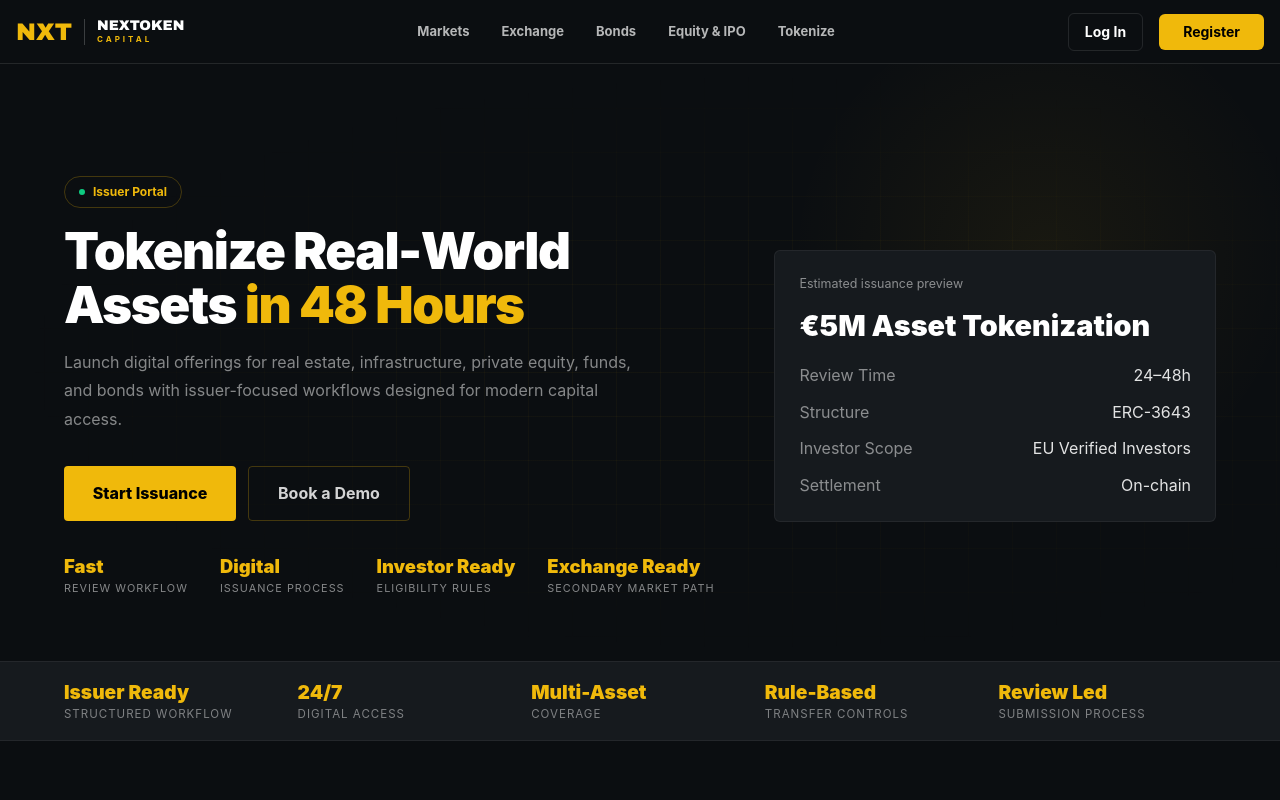
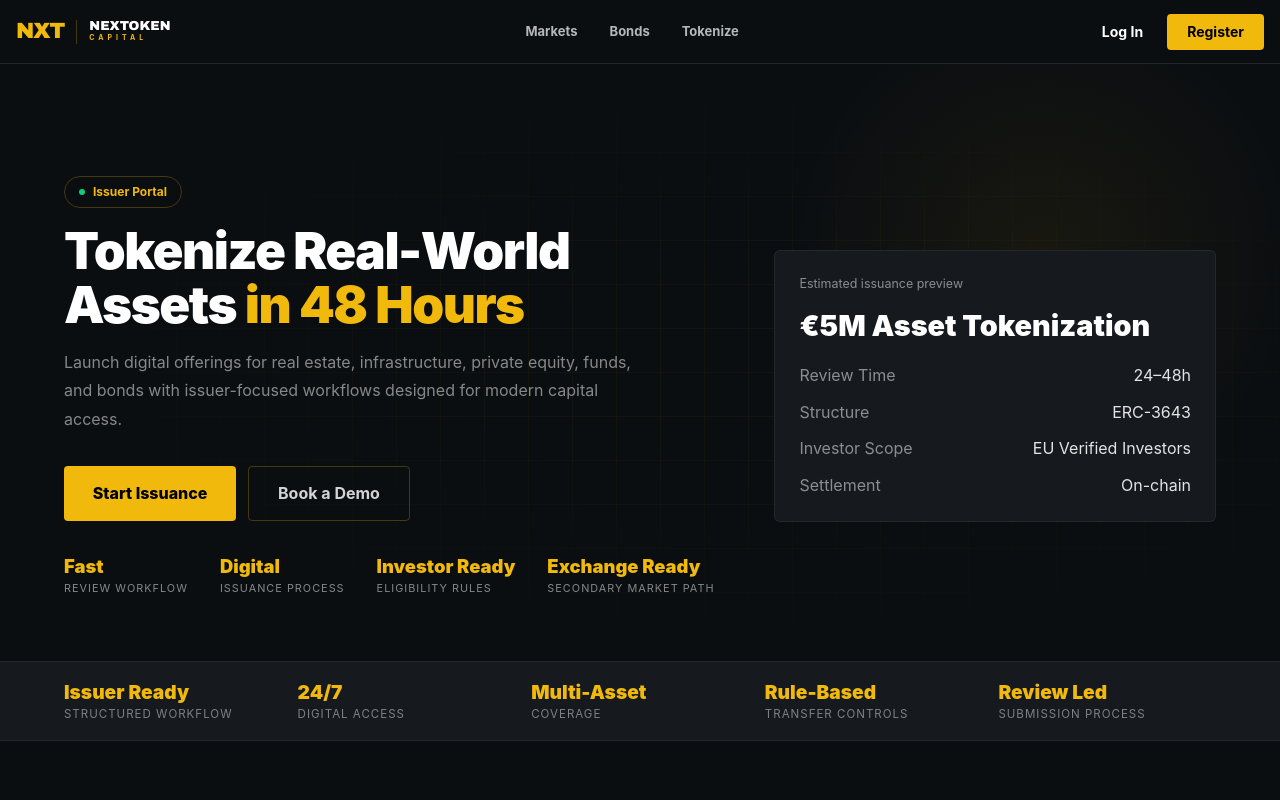
Before and after one commit to BIKASH907/nextoken-capital, a Next.js app: page /tokenize in a window 1280 px wide. Shown: the top 800 px of the page. Built offline with nearby package versions, Linux system fonts and the light colour scheme.

Commit message:
fix: total gap elimination via margin reset and layout padding

```diff
--- a/components/Header.tsx
+++ b/components/Header.tsx
@@ -1,25 +1,12 @@
 "use client";
-
 import React from 'react';
 import Link from 'next/link';
 
 const Header = () => {
   return (
-    <header style={{
-      position: 'fixed',
-      top: 0,
-      left: 0,
-      width: '100%',
-      height: '64px',
-      backgroundColor: '#0b0e11',
-      borderBottom: '1px solid rgba(255,255,255,0.1)',
-      zIndex: 1000,
-      display: 'flex',
-      alignItems: 'center'
-    }}>
+    <header className="fixed top-0 left-0 w-full h-16 z-[100] bg-[#0b0e11] border-b border-white/10 flex items-center">
       <div className="max-w-[1440px] mx-auto px-4 w-full flex items-center justify-between">
 
-        {/* LOGO AREA */}
         <Link href="/" className="flex items-center no-underline">
           <div className="logo-nxt">NXT</div>
           <div className="logo-sep"></div>
@@ -29,23 +16,15 @@ const Header = () => {
           </div>
         </Link>
 
-        {/* NAVIGATION */}
         <nav className="hidden lg:flex items-center gap-8">
-          {['Markets', 'Exchange', 'Bonds', 'Equity & IPO', 'Tokenize'].map((item) => (
-            <Link key={item} href={`/${item.toLowerCase()}`} className="text-white/70 hover:text-white text-[13px] font-bold no-underline transition-colors">
-              {item}
-            </Link>
-          ))}
+          <Link href="/markets" className="text-white/70 hover:text-white text-[13px] font-bold no-underline">Markets</Link>
+          <Link href="/bonds" className="text-white/70 hover:text-white text-[13px] font-bold no-underline">Bonds</Link>
+          <Link href="/tokenize" className="text-white/70 hover:text-white text-[13px] font-bold no-underline">Tokenize</Link>
         </nav>
 
-        {/* BUTTONS */}
         <div className="flex items-center gap-4">
-          <button className="text-white font-bold text-sm hover:text-[#F0B90B] transition-colors px-4 py-2 border border-white/10 rounded-md">
-            Log In
-          </button>
-          <button className="bg-[#F0B90B] text-black px-6 py-2 rounded-md text-sm font-bold hover:bg-[#fcd535] transition-all">
-            Register
-          </button>
+          <button className="text-white font-bold text-sm px-2">Log In</button>
+          <button className="bg-[#F0B90B] text-black px-5 py-2 rounded text-sm font-bold">Register</button>
         </div>
       </div>
     </header>
--- a/pages/_app.js
+++ b/pages/_app.js
@@ -3,10 +3,12 @@ import Header from "../components/Header";
 
 export default function App({ Component, pageProps }) {
   return (
-    <div style={{ backgroundColor: '#0b0e11', minHeight: '100vh' }}>
+    <div className="bg-[#0b0e11] min-h-screen flex flex-col">
       <Header />
-      {/* This pt-[64px] ensures your content starts right at the edge of the header */}
-      <main className="pt-[64px]">
+      {/* pt-16 (64px) exactly offsets the fixed header.
+          The 'overflow-hidden' prevents internal margins from escaping.
+      */}
+      <main className="flex-grow pt-16 overflow-hidden">
         <Component {...pageProps} />
       </main>
     </div>
--- a/styles/globals.css
+++ b/styles/globals.css
@@ -2,16 +2,16 @@
 @tailwind components;
 @tailwind utilities;
 
-/* THE GAP KILLER */
+/* 1. AGGRESSIVE RESET: Removes browser-added gaps */
 html, body, #__next {
   margin: 0 !important;
   padding: 0 !important;
   background-color: #0b0e11;
   width: 100%;
-  height: 100%;
+  overflow-x: hidden;
 }
 
-/* Ensure no element adds mystery spacing */
+/* 2. PREVENT MARGIN COLLAPSE: Stops content from pushing the header down */
 * {
   margin: 0;
   padding: 0;
@@ -19,8 +19,8 @@ html, body, #__next {
 }
 
 @layer components {
-  .logo-nxt { font-family: 'Arial Black', sans-serif; font-size: 24px; color: #F0B90B; }
-  .logo-sep { width: 1px; height: 26px; background: rgba(255,255,255,0.2); margin: 0 12px; }
-  .logo-name { font-family: 'Arial Black', sans-serif; font-size: 14px; color: white; line-height: 1; }
-  .logo-cap { font-size: 8px; color: #F0B90B; letter-spacing: 3px; font-weight: bold; }
+  .logo-nxt { font-family: 'Arial Black', sans-serif; font-size: 22px; font-weight: 900; color: #F0B90B; letter-spacing: -1px; }
+  .logo-sep { width: 1px; height: 24px; background: rgba(240,185,11,0.25); margin: 0 12px; }
+  .logo-name { font-family: 'Arial Black', sans-serif; font-size: 13px; font-weight: 900; color: white; line-height: 1.1; }
+  .logo-cap { font-size: 7px; font-weight: 700; color: #F0B90B; letter-spacing: 4px; }
 }
```
